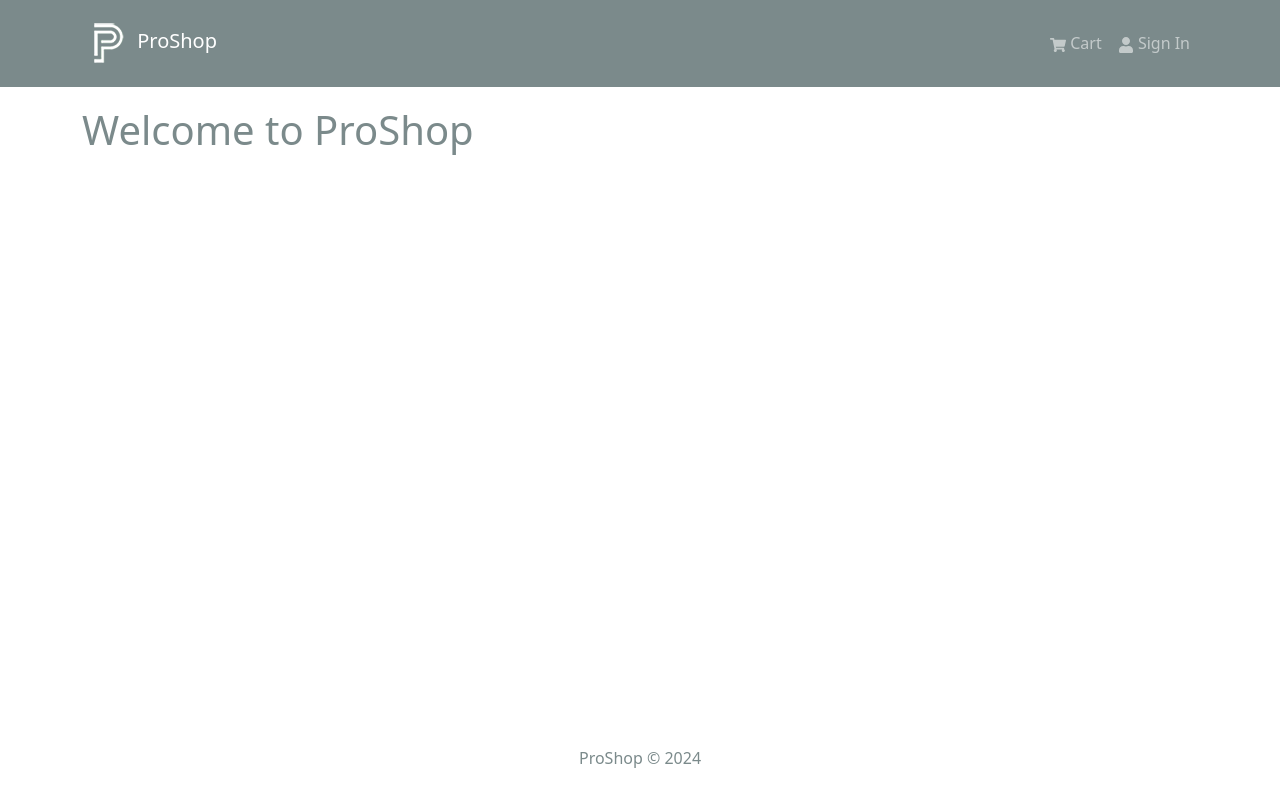
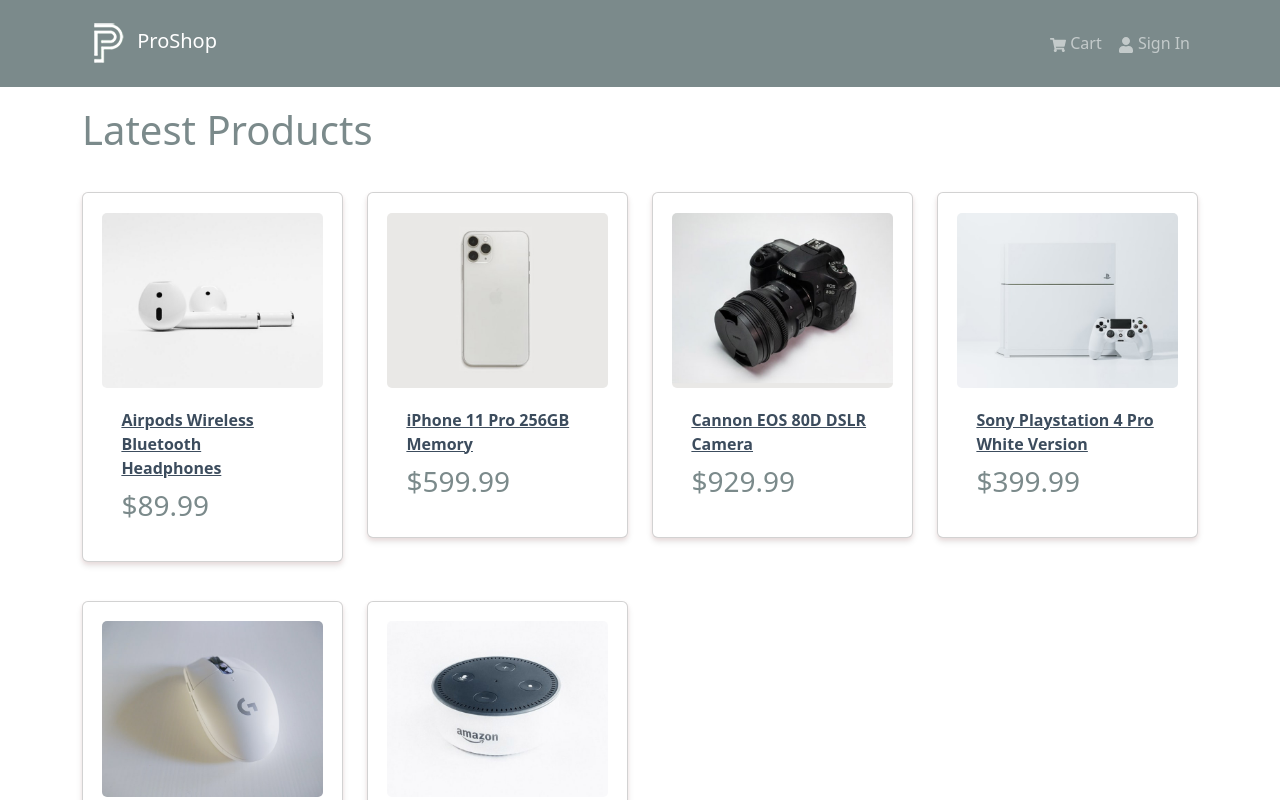
Before and after one commit to emanuellyleoncio/proshop-ecommerce, a React app in the folder frontend/: page / in a window 1280 px wide. Shown: the top 800 px of the page. Built offline with nearby package versions, Linux system fonts and the light colour scheme; the HTML template or start-up script is replaced by a standard one.

Commit message:
feat: product component and initiate home page

```diff
--- a/frontend/src/App.jsx
+++ b/frontend/src/App.jsx
@@ -2,6 +2,7 @@
 import { Container } from "react-bootstrap";
 import Header from "./components/Header";
 import Footer from "./components/Footer";
+import Home from "./pages/Home";
 
 const App = () => {
   return (
@@ -9,7 +10,7 @@
       <Header />
       <main className="py-3">
         <Container>
-          <h1>Welcome to ProShop</h1>
+          <Home />
         </Container>
       </main>
       <Footer />
--- /dev/null
+++ b/frontend/src/components/Product.jsx
@@ -0,0 +1,26 @@
+import React from 'react'
+import { Card, CardBody, CardImg, CardText, CardTitle } from 'react-bootstrap'
+
+const Product = ({product}) => {
+  return (
+    <Card className='my-3 p-3 rounded'>
+        <a href={`/product/${product._id}`}>
+            <CardImg src={product.image}></CardImg>
+        </a>
+
+        <CardBody>
+        <a href={`/product/${product._id}`}>
+            <CardTitle as="div">
+                <strong>{product.name}</strong>
+            </CardTitle>
+        </a>
+
+        <CardText as="h3">
+            ${product.price}
+        </CardText>
+        </CardBody>
+    </Card>
+  )
+}
+
+export default Product
--- /dev/null
+++ b/frontend/src/pages/Home.jsx
@@ -0,0 +1,21 @@
+import React from 'react'
+import {Row, Col} from 'react-bootstrap'
+import products from '../products'
+import Product from '../components/Product'
+
+const Home = () => {
+  return (
+    <>
+    <h1>Latest Products</h1>
+    <Row>
+        {products.map((product) => (
+            <Col key={product._id} sm={12} md={6} lg={4} xl={3}>
+                <Product product={product}/>
+            </Col>
+        ))}
+    </Row>
+    </>
+  )
+}
+
+export default Home
```
Also changed, not shown: frontend/src/products.js (renamed from frontend/products.js).
